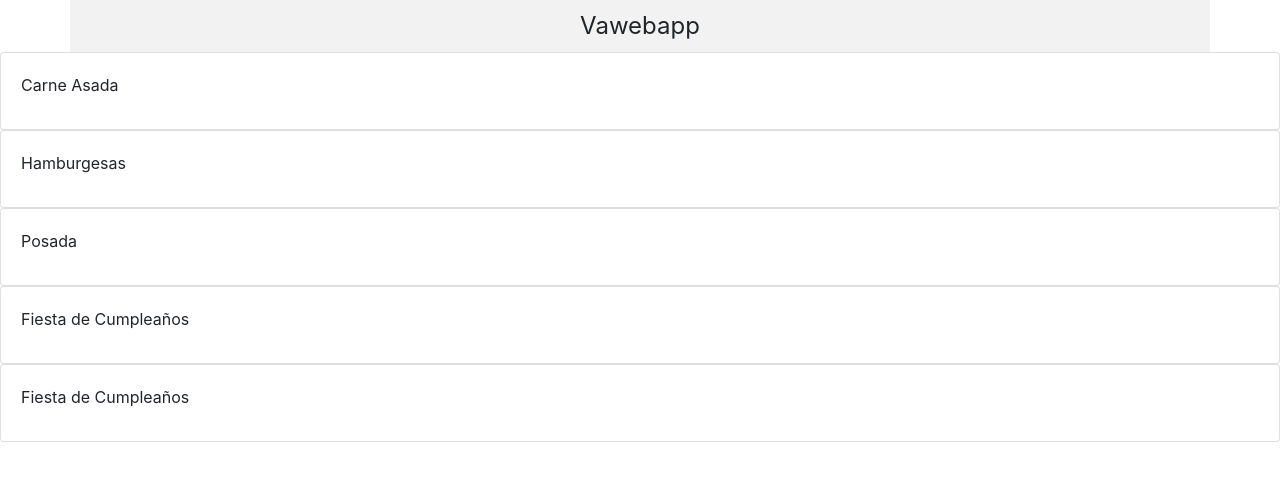
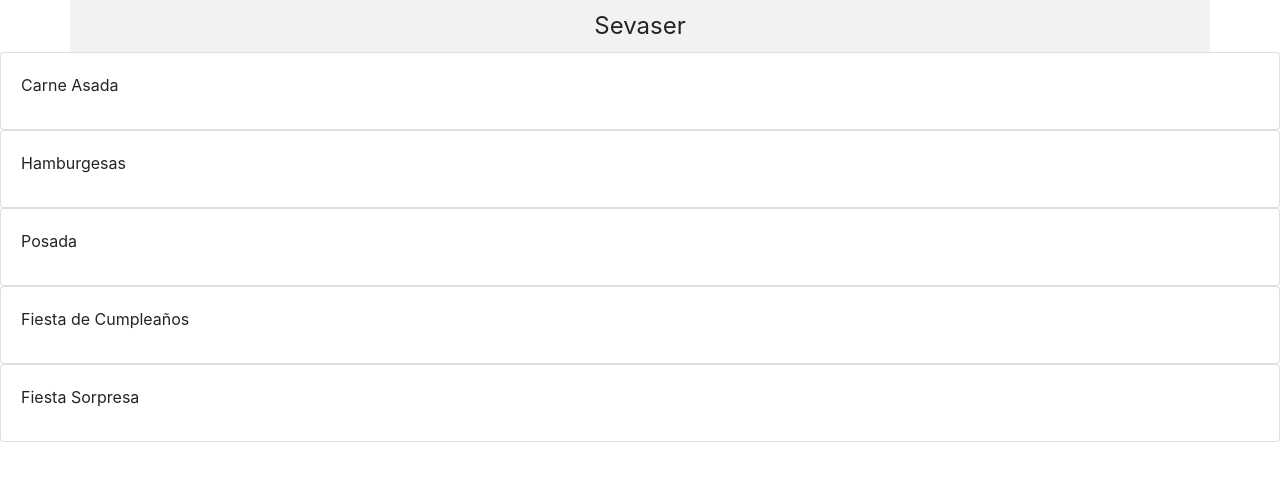
Before and after one commit to vumg-z/Sevaser, a React (Create React App) app in the folder my-app/: page / in a window 1280 px wide. Shown: the top 480 px of the page. Built offline with nearby package versions, Linux system fonts and the light colour scheme.

Commit message:
cambie el nombre de la app y codigo innecesario

```diff
--- a/my-app/src/App.js
+++ b/my-app/src/App.js
@@ -11,7 +11,7 @@ function App() {
       <Card tipo={'Hamburgesas'}> </Card>
       <Card tipo={'Posada'}> </Card>
       <Card tipo={'Fiesta de Cumpleaños'}> </Card>
-      <Card tipo={'Fiesta de Cumpleaños'}> </Card>
+      <Card tipo={'Fiesta Sorpresa'}> </Card>
     </header>
   );
 }
--- a/my-app/src/componentes/navbar.js
+++ b/my-app/src/componentes/navbar.js
@@ -5,7 +5,7 @@ function Navbar() {
   return (
     <Container>
       <Row className="navbar">
-        <Col>Vawebapp</Col>
+        <Col>Sevaser</Col>
       </Row>
     </Container>
   );
```
Also changed, not shown: my-app/src/componentes/card.js (+0 -12 lines).
